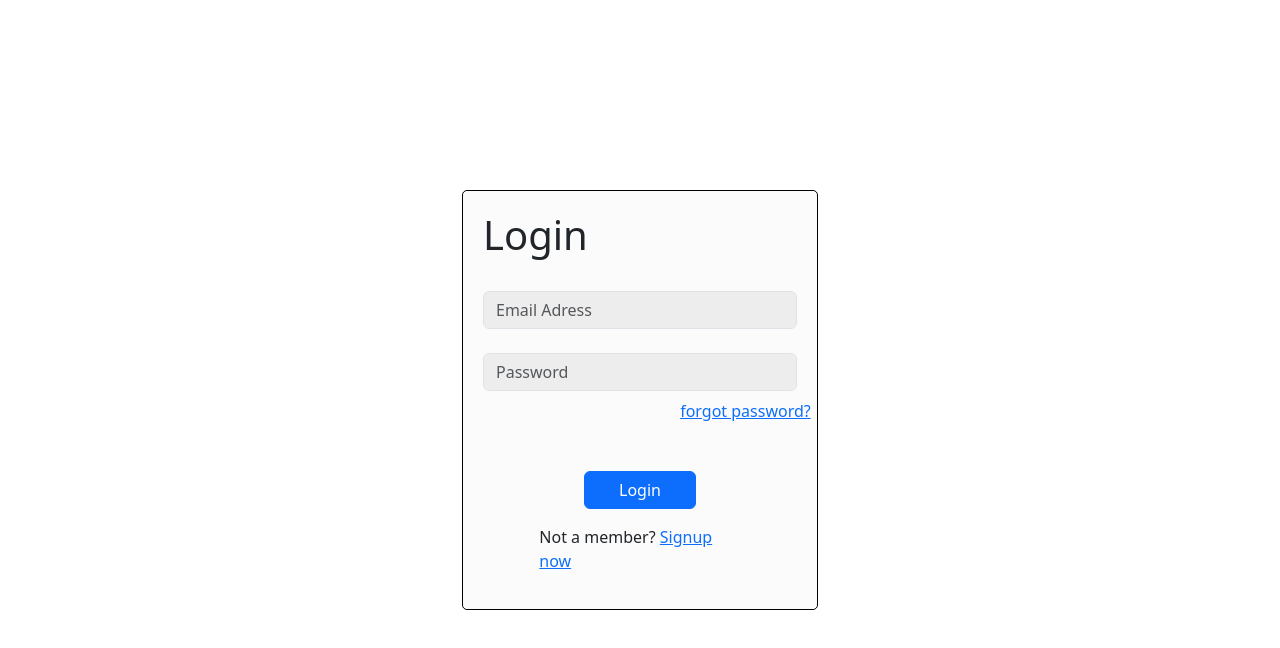
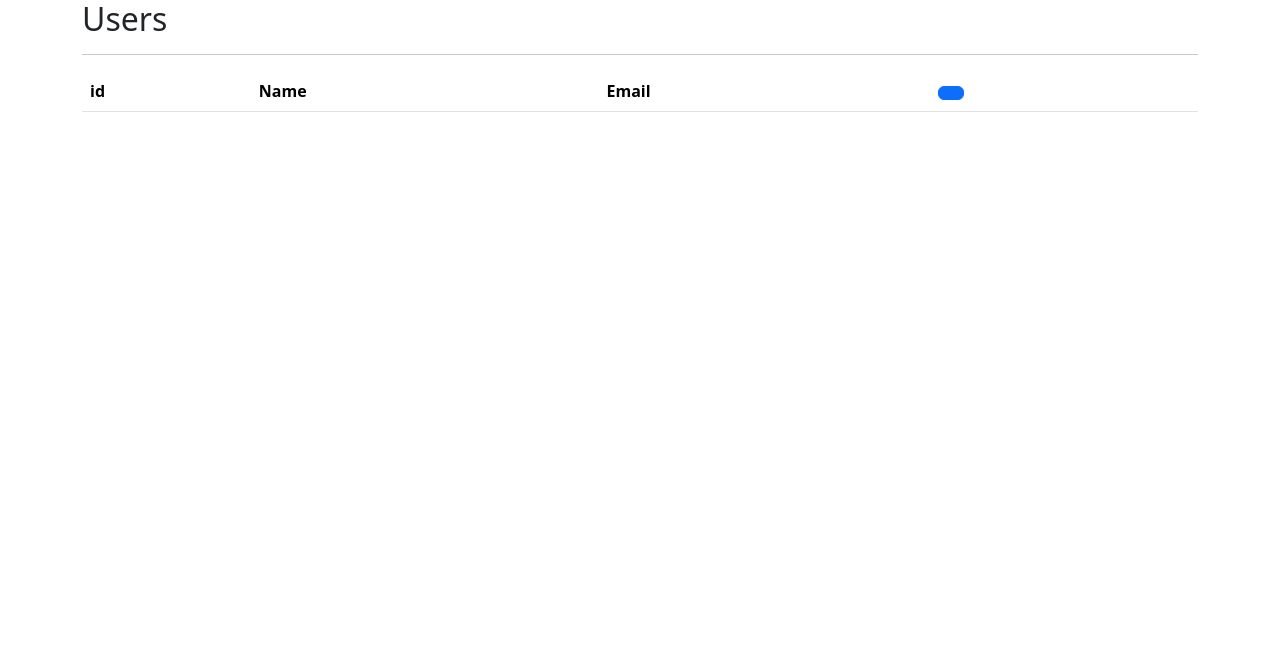
Before and after one commit to mateussuzuki/crud-angular-node, an Angular app in the folder crud-angular-node/crud-angular/: page /crud in a window 1280 px wide. Before the commit this address led to /. Shown: the top 648 px of the page. Built offline with nearby package versions, Linux system fonts and the light colour scheme.

Commit message:
pag do crud

```diff
--- a/crud-angular-node/crud-angular/src/app/app-routing.module.ts
+++ b/crud-angular-node/crud-angular/src/app/app-routing.module.ts
@@ -1,7 +1,13 @@
 import { NgModule } from '@angular/core';
 import { RouterModule, Routes } from '@angular/router';
+import { CrudPageComponent } from './components/crud-page/crud-page.component';
+import { LoginPageComponent } from './components/login-page/login-page.component';
 
-const routes: Routes = [];
+const routes: Routes = [
+  { path: '', redirectTo: '/login', pathMatch: 'full' },
+  { path: 'login', component: LoginPageComponent },
+  { path: 'crud', component: CrudPageComponent }
+];
 
 @NgModule({
   imports: [RouterModule.forRoot(routes)],
--- a/crud-angular-node/crud-angular/src/app/app.component.html
+++ b/crud-angular-node/crud-angular/src/app/app.component.html
@@ -1 +1 @@
-<app-login-page/>
+<router-outlet/>
--- a/crud-angular-node/crud-angular/src/app/app.module.ts
+++ b/crud-angular-node/crud-angular/src/app/app.module.ts
@@ -7,11 +7,13 @@ import { AppRoutingModule } from './app-routing.module';
 import { AppComponent } from './app.component';
 import { FormsModule } from '@angular/forms';
 import { LoginPageComponent } from './components/login-page/login-page.component';
+import { CrudPageComponent } from './components/crud-page/crud-page.component';
 
 @NgModule({
   declarations: [
     AppComponent,
     LoginPageComponent,
+    CrudPageComponent,
   ],
   imports: [
     BrowserModule,
--- /dev/null
+++ b/crud-angular-node/crud-angular/src/app/components/crud-page/crud-page.component.html
@@ -0,0 +1,50 @@
+<div class="container">
+  <h2>Users</h2>
+
+  <hr>
+
+  <table class="table">
+    <thead>
+      <tr>
+        <th>id</th>
+        <th>Name</th>
+        <th>Email</th>
+        <th>
+          <button
+            class="btn btn-primary mx-1"
+            title="Add New User"
+            >
+            <i class="bi bi-plus"></i>
+          </button>
+        </th>
+      </tr>
+    </thead>
+
+    <tbody>
+      <tr *ngFor="let user of users; let i = index">
+        <td>{{ i + 1 }}</td>
+
+        <td>{{ user.name }}</td>
+        <td>{{ user.email }}</td>
+
+        <td>
+          <div>
+            <button
+              class="btn btn-primary mx-1"
+              title="Edit User"
+              >
+              <i class="bi bi-pencil"></i>
+            </button>
+
+            <button
+              class="btn btn-danger mx-1"
+              title="Delete User"
+              >
+              <i class="bi bi-trash"></i>
+            </button>
+          </div>
+        </td>
+      </tr>
+    </tbody>
+  </table>
+</div>
--- /dev/null
+++ b/crud-angular-node/crud-angular/src/app/components/crud-page/crud-page.component.ts
@@ -0,0 +1,21 @@
+import { Component } from '@angular/core';
+import { User } from 'src/app/interfaces/users';
+import { userData } from 'src/app/interfaces/usersData';
+
+
+@Component({
+  selector: 'app-crud-page',
+  templateUrl: './crud-page.component.html',
+  styleUrls: ['./crud-page.component.scss']
+})
+export class CrudPageComponent {
+
+  users: User[] = []
+
+  constructor() {}
+
+  ngOnInit(): void {
+  this.users = userData;
+}
+
+}
--- /dev/null
+++ b/crud-angular-node/crud-angular/src/app/interfaces/users.ts
@@ -0,0 +1,5 @@
+export interface User {
+  id: number;
+  name: string;
+  email: string;
+}
--- /dev/null
+++ b/crud-angular-node/crud-angular/src/app/interfaces/usersData.ts
@@ -0,0 +1,10 @@
+import { User } from "./users";
+
+
+function addData() {
+
+}
+
+export const userData: User[] = [
+
+]
```
Also changed, not shown: crud-angular-node/crud-angular/src/app/components/crud-page/crud-page.component.scss (added), 1 other file (tests, documents, lock files or other folders).
